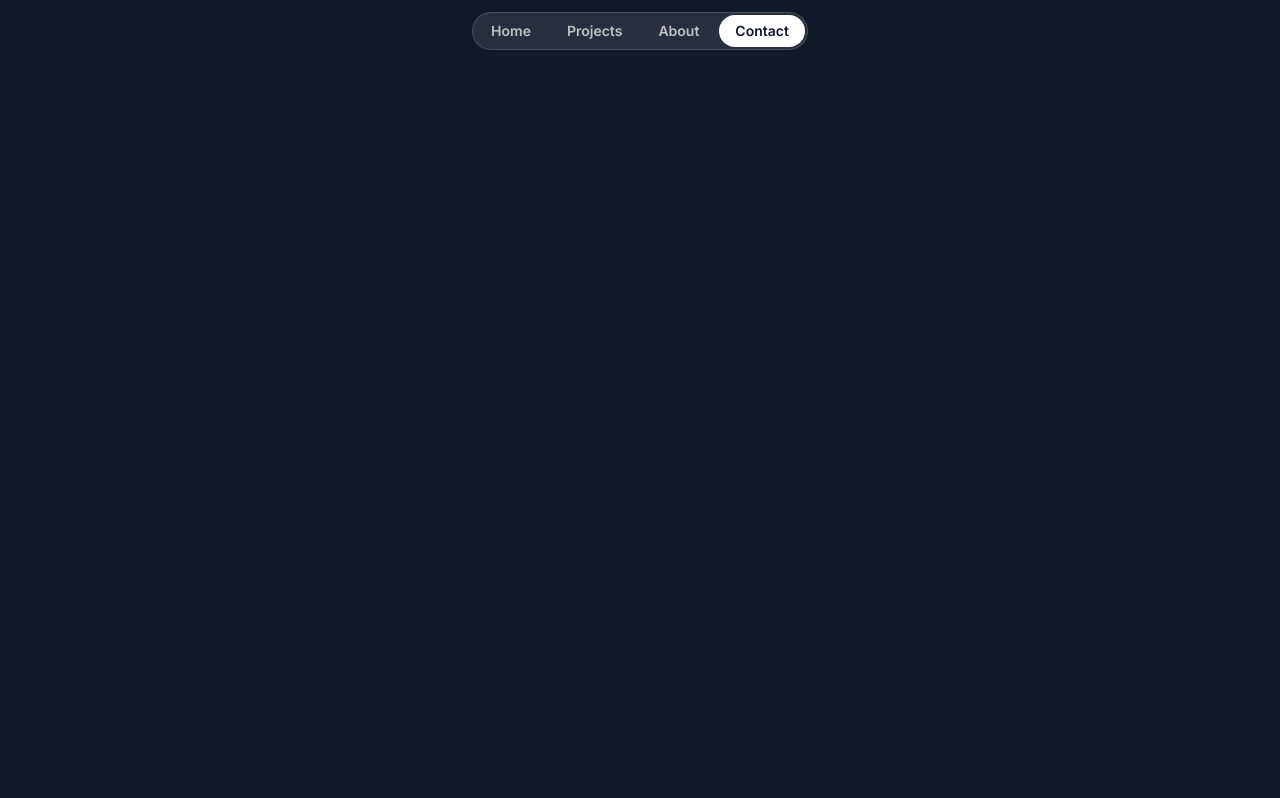
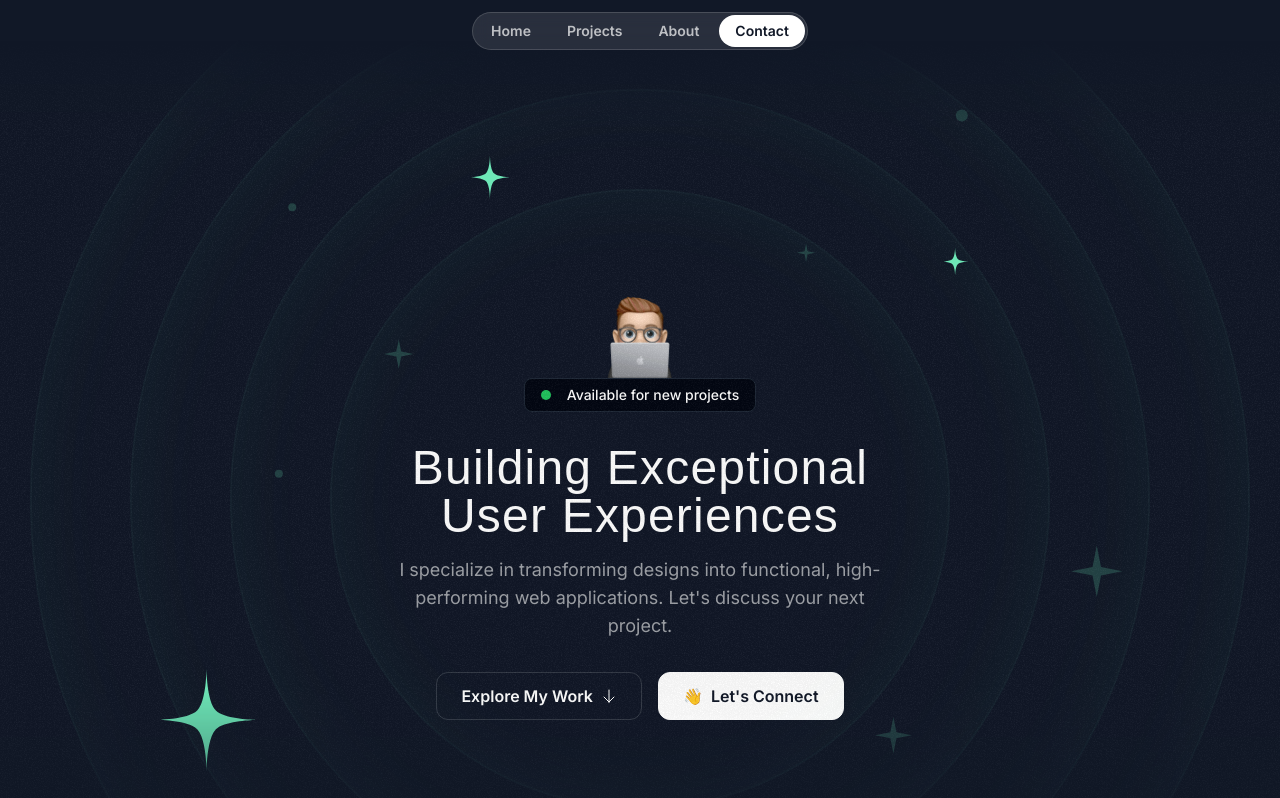
Before and after one commit to jettmanalo/web-portfolio, a Next.js app: page / in a window 1280 px wide. Shown: the top 798 px of the page. Built offline with nearby package versions, Linux system fonts and the light colour scheme; a web font is replaced by a local one.

Commit message:
Created Hero section

```diff
--- a/src/app/globals.css
+++ b/src/app/globals.css
@@ -3,7 +3,11 @@
 @tailwind utilities;
 
 @layer base {
-    .nav-item {
-        @apply px-4 py-1.5 rounded-full text-white/70 text-sm font-semibold hover:bg-white/10 hover:text-white transition duration-300
-    }
+  .nav-item {
+    @apply px-4 py-1.5 rounded-full text-white/70 text-sm font-semibold hover:bg-white/10 hover:text-white transition duration-300;
+  }
+
+  .hero-ring {
+    @apply absolute inset-0 border-2 top-1/2 left-1/2 -translate-x-1/2 -translate-y-1/2 rounded-full border-emerald-300/5 shadow-[0_0_80px_inset] shadow-emerald-300/5;
+  }
 }
--- a/src/app/page.tsx
+++ b/src/app/page.tsx
@@ -1,9 +1,11 @@
 import { Header } from "@/sections/Header";
+import { HeroSection } from "@/sections/Hero";
 
 export default function Home() {
   return (
     <div>
       <Header />
+      <HeroSection />
     </div>
   );
 }
--- /dev/null
+++ b/src/components/HeroOrbit.tsx
@@ -0,0 +1,27 @@
+import { PropsWithChildren } from "react";
+
+export const HeroOrbit = ({
+  children,
+  size,
+  rotation,
+}: PropsWithChildren<{ size: number; rotation: number }>) => {
+  return (
+    <div className="absolute left-1/2 top-1/2 -translate-x-1/2 -translate-y-1/2">
+      <div
+        className="flex items-start justify-start"
+        style={{
+          height: `${size}px`,
+          width: `${size}px`,
+          transform: `rotate(${rotation}deg)`,
+        }}
+      >
+        <div
+          className="inline-flex"
+          style={{ transform: `rotate(${rotation * -1}deg)` }}
+        >
+          {children}
+        </div>
+      </div>
+    </div>
+  );
+};
--- a/src/sections/Header.tsx
+++ b/src/sections/Header.tsx
@@ -1,6 +1,6 @@
 export const Header = () => {
   return (
-    <div className="flex justify-center items-center relative top-3">
+    <div className="flex justify-center items-center relative top-3 z-10">
       <nav className="flex gap-1 p-0.5 border border-white/15 bg-white/10 backdrop-blur rounded-full">
         <a href="" className="nav-item">
           Home
--- a/src/sections/Hero.tsx
+++ b/src/sections/Hero.tsx
@@ -1,3 +1,100 @@
+import Image from "next/image";
+import { HeroOrbit } from "@/components/HeroOrbit";
+
+import memojiImage from "@/assets/images/memoji-computer.png";
+import ArrowDown from "@/assets/icons/arrow-down.svg";
+import grainImage from "@/assets/images/grain.jpg";
+import StarIcon from "@/assets/icons/star.svg";
+import SparkleIcon from "@/assets/icons/sparkle.svg";
+
 export const HeroSection = () => {
-  return <div>Hero Section</div>;
+  return (
+    <div className="py-32 md:py-48 lg:py-60 relative z-0 overflow-x-clip">
+      <div className="absolute inset-0 [mask-image:linear-gradient(to_bottom,transparent,black_10%,black_70%,transparent)]">
+        <div
+          className="absolute inset-0 -z-30 opacity-5"
+          style={{
+            backgroundImage: `url(${grainImage.src})`,
+          }}
+        ></div>
+
+        {/* Rings */}
+        <div className="hero-ring size-[620px]"></div>
+        <div className="hero-ring size-[820px]"></div>
+        <div className="hero-ring size-[1020px]"></div>
+        <div className="hero-ring size-[1220px]"></div>
+
+        {/* Stars */}
+        <HeroOrbit size={800} rotation={-72}>
+          <StarIcon className="size-28 text-emerald-300" />
+        </HeroOrbit>
+        <HeroOrbit size={550} rotation={20}>
+          <StarIcon className="size-12 text-emerald-300" />
+        </HeroOrbit>
+        <HeroOrbit size={590} rotation={98}>
+          <StarIcon className="size-8 text-emerald-300" />
+        </HeroOrbit>
+
+        {/* Sparkles */}
+        <HeroOrbit size={430} rotation={-14}>
+          <SparkleIcon className="size-8 text-emerald-300/20" />
+        </HeroOrbit>
+        <HeroOrbit size={440} rotation={79}>
+          <SparkleIcon className="size-5 text-emerald-300/20" />
+        </HeroOrbit>
+        <HeroOrbit size={530} rotation={178}>
+          <SparkleIcon className="size-10 text-emerald-300/20" />
+        </HeroOrbit>
+        <HeroOrbit size={710} rotation={144}>
+          <SparkleIcon className="size-14 text-emerald-300/20" />
+        </HeroOrbit>
+
+        {/* Circles */}
+        <HeroOrbit size={720} rotation={85}>
+          <div className="size-3 rounded-full bg-emerald-300/20" />
+        </HeroOrbit>
+        <HeroOrbit size={520} rotation={-41}>
+          <div className="size-2 rounded-full bg-emerald-300/20" />
+        </HeroOrbit>
+        <HeroOrbit size={650} rotation={-5}>
+          <div className="size-2 rounded-full bg-emerald-300/20" />
+        </HeroOrbit>
+      </div>
+
+      <div className="container">
+        <div className="flex flex-col items-center">
+          <Image src={memojiImage} alt="Memoji" className="size-[100px]" />
+
+          <div className="bg-gray-950 border border-gray-800 px-4 py-1.5 inline-flex items-center gap-4 rounded-lg">
+            <div className="bg-green-500 size-2.5 rounded-full"></div>
+            <div className="text-sm font-medium">
+              Available for new projects
+            </div>
+          </div>
+        </div>
+
+        <div className="max-w-lg mx-auto">
+          <h1 className="font-serif text-3xl md:text-5xl text-center mt-8 tracking-wide">
+            Building Exceptional User Experiences
+          </h1>
+          <p className="mt-4 text-center text-white/60 md:text-lg">
+            I specialize in transforming designs into functional,
+            high-performing web applications. Let's discuss your next project.
+          </p>
+        </div>
+
+        <div className="flex flex-col md:flex-row justify-center items-center mt-8 gap-4">
+          <button className="inline-flex items-center gap-2 border border-white/15 px-6 h-12 rounded-xl">
+            <span className="font-semibold">Explore My Work</span>
+            <ArrowDown className="size-4" />
+          </button>
+
+          <button className="inline-flex items-center gap-2 border border-white bg-white text-gray-900 h-12 px-6 rounded-xl">
+            <span>👋</span>
+            <span className="font-semibold">Let's Connect</span>
+          </button>
+        </div>
+      </div>
+    </div>
+  );
 };
```
Also changed, not shown: 1 other file (tests, documents, lock files or other folders).
